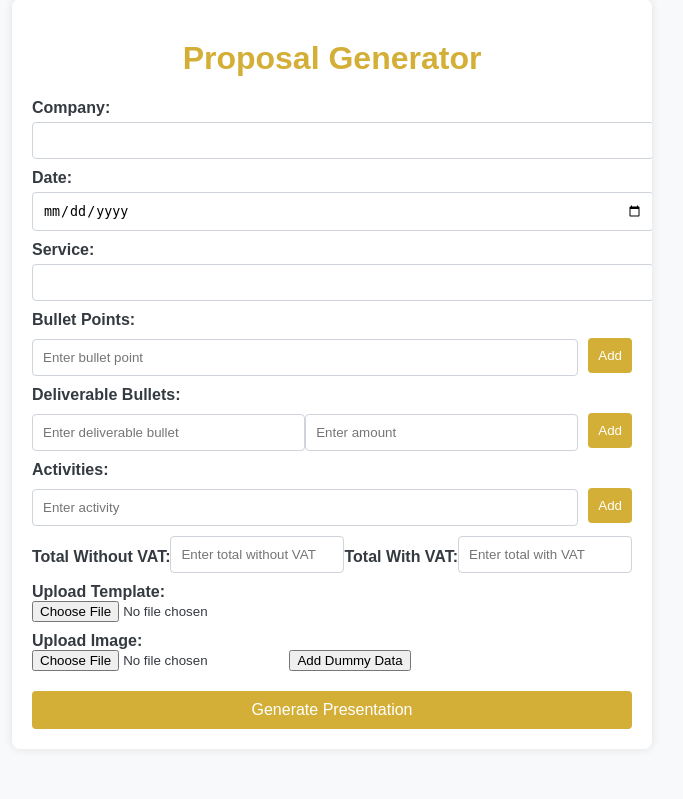
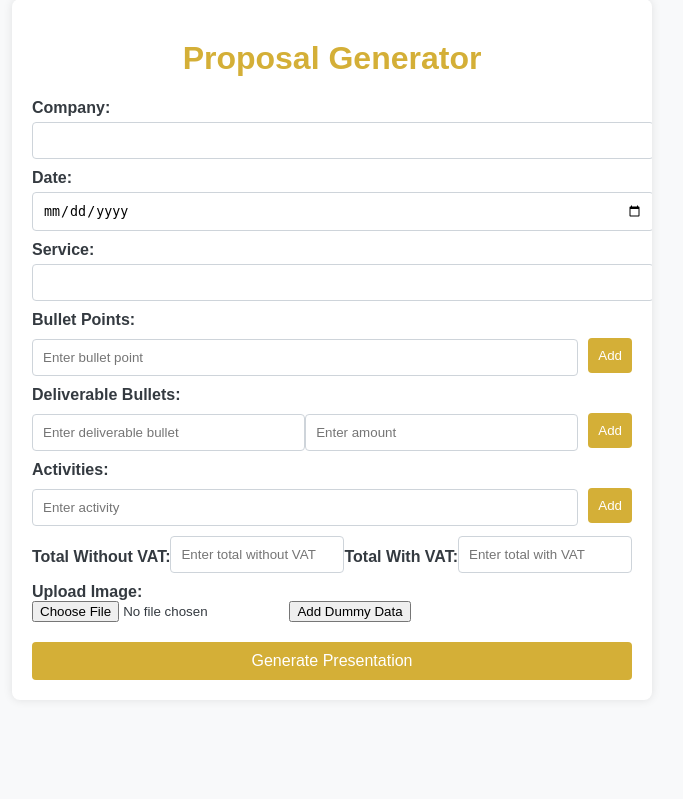
Before and after one commit to Abdul-rafay5721/pptxAutomation, a Flask app: page / in a window 1280 px wide. Shown: the part 51-850 px from the top of the page, without its empty margins (308-991 px from the left). After the commit the page ends 731 px from the top, so only its background shows below. Run offline with Flask 2, Linux system fonts and the light colour scheme.

Commit message:
file update

```diff
--- a/app.py
+++ b/app.py
@@ -8,9 +8,14 @@ from pptx.dml.color import RGBColor  # Add this import
 from werkzeug.utils import secure_filename
 
 app = Flask(__name__)
-# Configure upload folder
-app.config['UPLOAD_FOLDER'] = '/tmp'  # Use /tmp directory on Linux
-app.config['MAX_CONTENT_LENGTH'] = 16 * 1024 * 1024  # Limit file size to 16MB
+# Configure upload folder and base directory
+app.config['UPLOAD_FOLDER'] = '/tmp' if os.name != 'nt' else os.environ.get('TEMP')  # Handle both Linux and Windows
+app.config['MAX_CONTENT_LENGTH'] = 16 * 1024 * 1024
+BASE_DIR = os.path.dirname(os.path.abspath(__file__))
+
+# Print debugging information
+print(f"Current working directory: {os.getcwd()}")
+print(f"Base directory: {BASE_DIR}")
 
 # Function to replace placeholders in the presentation
 def replace_placeholders(presentation, data):
@@ -116,18 +121,21 @@ def index():
 
 @app.route('/generate', methods=['POST'])
 def generate():
-    # Get template file
-    if 'template' not in request.files:
-        return 'No template file uploaded', 400
-    template_file = request.files['template']
-    if template_file.filename == '':
-        return 'No template selected', 400
+    # Use template from current directory with more robust path handling
+    template_path = os.path.join(BASE_DIR, "template_proposal.pptx")
+    print(f"Looking for template at: {template_path}")  # Debug print
 
-    # Save template file temporarily with secure filename
-    template_filename = secure_filename(template_file.filename)
-    template_path = os.path.join(app.config['UPLOAD_FOLDER'], f"temp_{template_filename}")
+    if not os.path.exists(template_path):
+        # Try alternate locations
+        alt_template_path = os.path.join(os.getcwd(), "template_proposal.pptx")
+        print(f"Trying alternate path: {alt_template_path}")  # Debug print
+
+        if os.path.exists(alt_template_path):
+            template_path = alt_template_path
+        else:
+            return f'Template file not found. Tried:\n{template_path}\n{alt_template_path}', 404
+
     output_path = os.path.join(app.config['UPLOAD_FOLDER'], "output_proposal.pptx")
-    template_file.save(template_path)
 
     data = {
         "company": request.form['company'],
@@ -196,12 +204,10 @@ def generate():
     # Save the modified presentation
     presentation.save(output_path)
 
-    # Clean up files immediately after sending
+    # Clean up only output and image files
     @after_this_request
     def cleanup(response):
         try:
-            if os.path.exists(template_path):
-                os.remove(template_path)
             if os.path.exists(output_path):
                 os.remove(output_path)
             if 'image' in request.files and request.files['image'].filename != '':
--- a/templates/index.html
+++ b/templates/index.html
@@ -242,8 +242,6 @@
                 <label for="total">Total With VAT:</label>
                 <input type="text" id="total" name="total" placeholder="Enter total with VAT">
             </div>
-            <label for="template">Upload Template:</label>
-            <input type="file" id="template" name="template" accept=".pptx" required>
             <label for="image">Upload Image:</label>
             <input type="file" id="image" name="image" accept="image/*">
             <button type="button" onclick="addDummyData()">Add Dummy Data</button>
```
Also changed, not shown: 1 other file.
